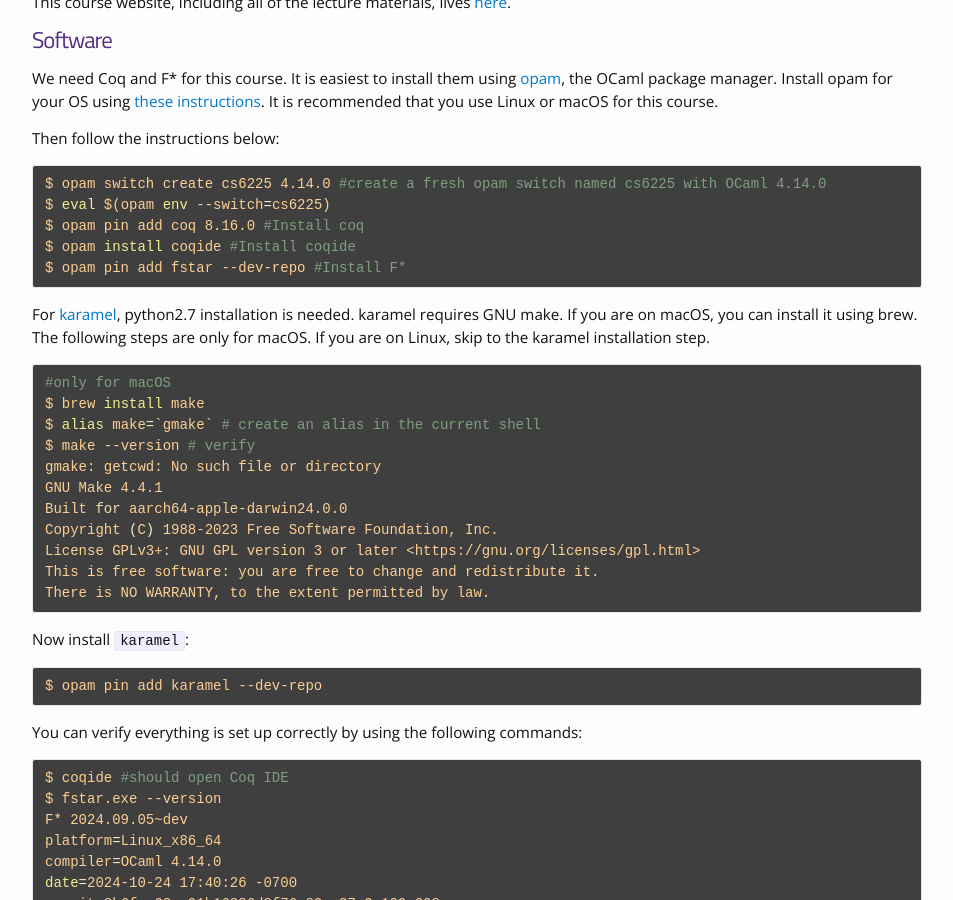
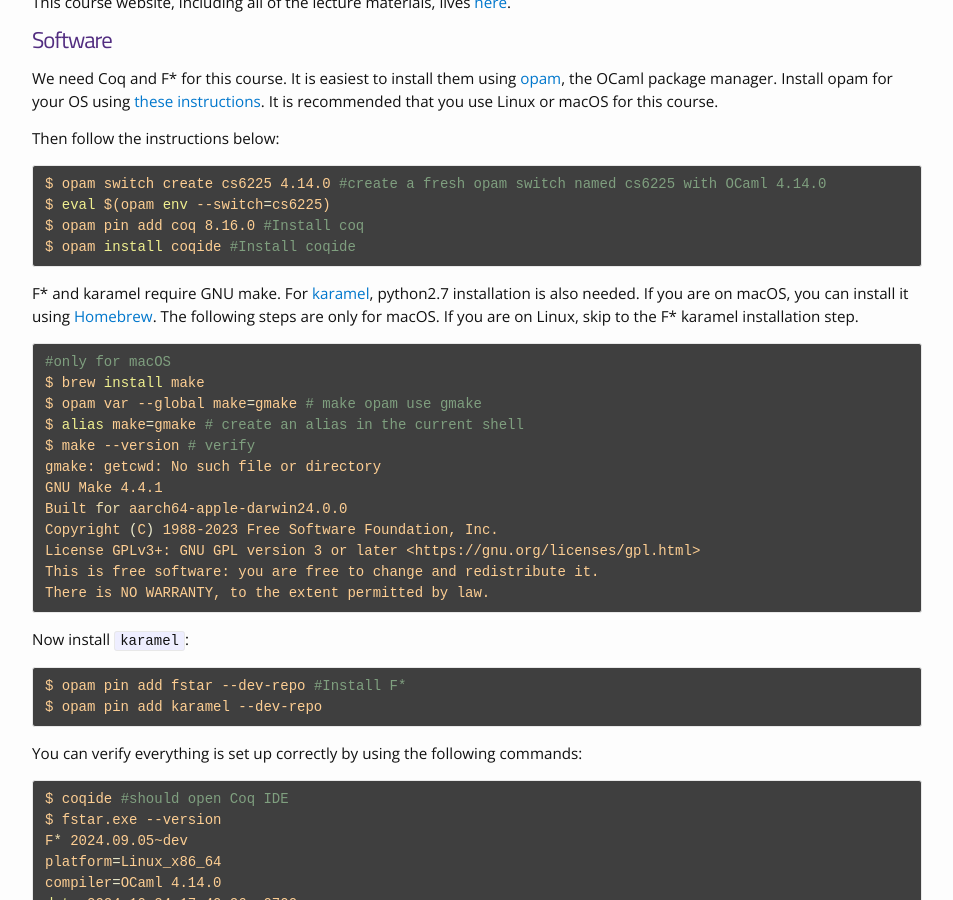
Before and after one commit to sheeraSearch82/cs6225_s25_iitm, a Jekyll site: the page built from resources.md, in a window 1280 px wide and 900 px high, scrolled down 201 px. Shown: the whole window, without its empty margins (163-1116 px from the left). Built offline with Jekyll 4.4.1, drawn with Linux system fonts in a browser that asks for light colours; nearby versions of some CDN libraries.

Commit message:
Update installation instructions

````diff
--- a/resources.md
+++ b/resources.md
@@ -24,18 +24,19 @@ $ opam switch create cs6225 4.14.0 #create a fresh opam switch named cs6225 with
 $ eval $(opam env --switch=cs6225)
 $ opam pin add coq 8.16.0 #Install coq
 $ opam install coqide #Install coqide
-$ opam pin add fstar --dev-repo #Install F*
 ```
 
-For [karamel](https://fstarlang.github.io/lowstar/html/index.html), python2.7
-installation is needed. karamel requires GNU make. If you are on macOS, you can
-install it using brew. The following steps are only for macOS. If you are on
-Linux, skip to the karamel installation step.
+F\* and karamel require GNU make. For
+[karamel](https://fstarlang.github.io/lowstar/html/index.html), python2.7
+installation is also needed. If you are on macOS, you can install it using
+[Homebrew](https://brew.sh/). The following steps are only for macOS. If you are
+on Linux, skip to the F\* karamel installation step.
 
 ```bash
 #only for macOS
 $ brew install make
-$ alias make=`gmake` # create an alias in the current shell
+$ opam var --global make=gmake # make opam use gmake
+$ alias make=gmake # create an alias in the current shell
 $ make --version # verify
 gmake: getcwd: No such file or directory
 GNU Make 4.4.1
@@ -49,6 +50,7 @@ There is NO WARRANTY, to the extent permitted by law.
 Now install `karamel`:
 
 ```bash
+$ opam pin add fstar --dev-repo #Install F*
 $ opam pin add karamel --dev-repo
 ```
 
````
Also changed, not shown: 1 other file.
